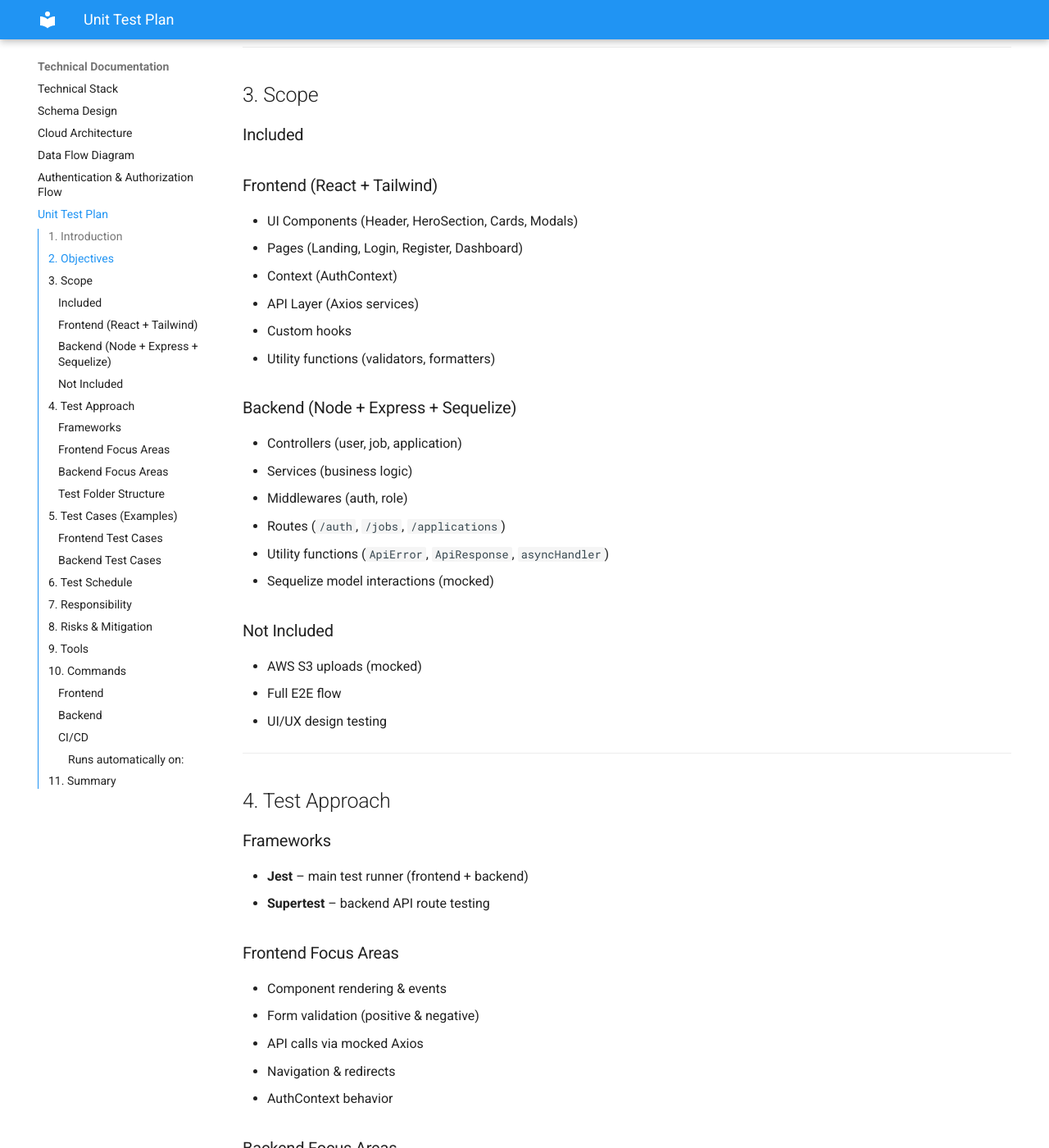
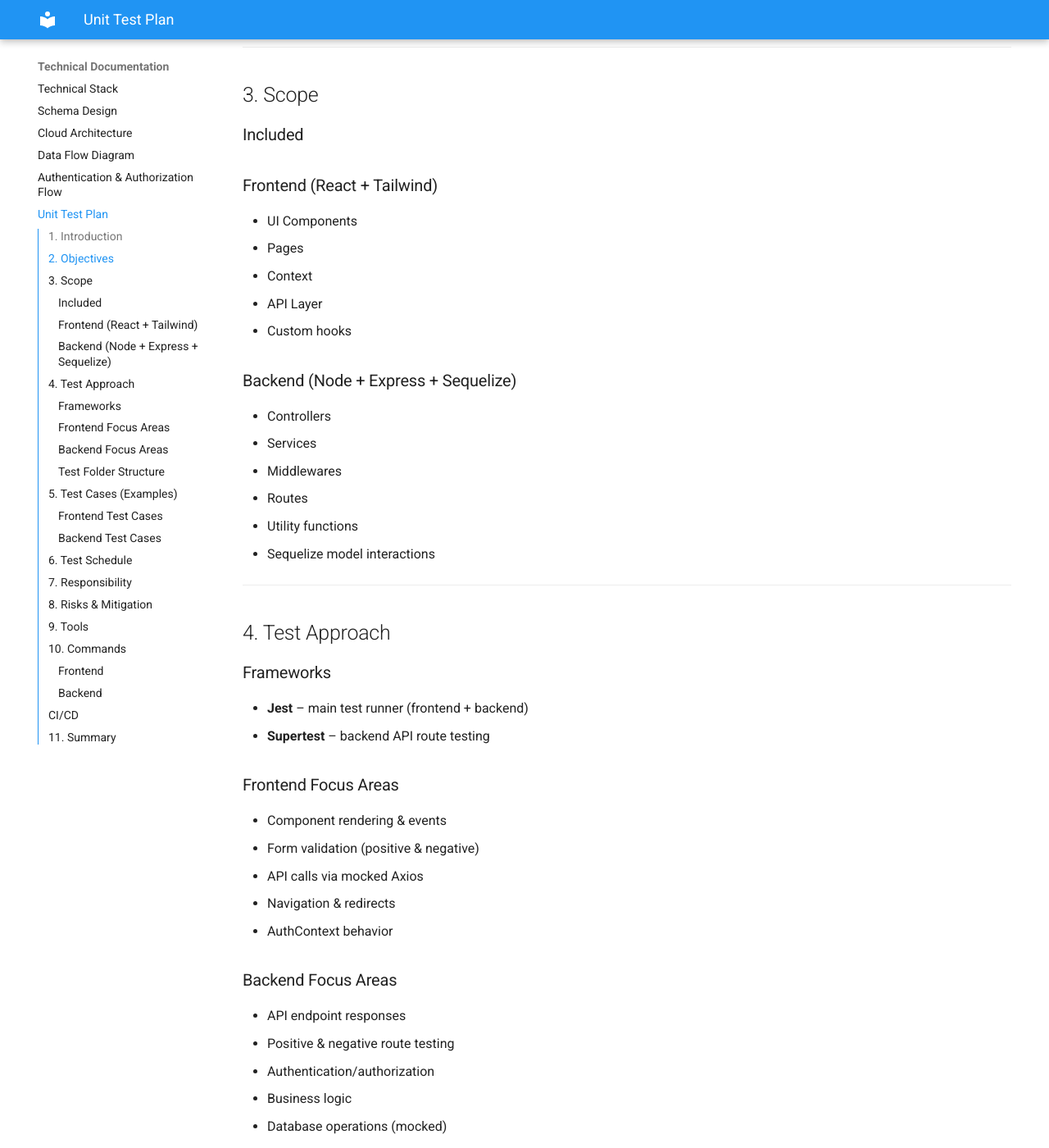
Before and after one commit to nakshatra-droid/job_platform_docs, an MkDocs documentation site: the page built from docs/test_plan.md, in a window 1280 px wide and 1400 px high, scrolled down 775 px. Shown: the whole window at 82% size. Built offline with MkDocs 1.6.1 and Material for MkDocs 9.7.7, drawn with Linux system fonts in a browser that asks for light colours; some of the changed text lies outside the part shown.

Commit message:
chore: update unit test plan

````diff
--- a/docs/test_plan.md
+++ b/docs/test_plan.md
@@ -28,25 +28,19 @@ The main goals of unit testing are:
 ### Included
 
 ### Frontend (React + Tailwind)
-- UI Components (Header, HeroSection, Cards, Modals)
-- Pages (Landing, Login, Register, Dashboard)
-- Context (AuthContext)
-- API Layer (Axios services)
+- UI Components
+- Pages
+- Context
+- API Layer
 - Custom hooks
-- Utility functions (validators, formatters)
 
 ### Backend (Node + Express + Sequelize)
-- Controllers (user, job, application)
-- Services (business logic)
-- Middlewares (auth, role)
-- Routes (`/auth`, `/jobs`, `/applications`)
-- Utility functions (`ApiError`, `ApiResponse`, `asyncHandler`)
-- Sequelize model interactions (mocked)
-
-### Not Included
-- AWS S3 uploads (mocked)
-- Full E2E flow
-- UI/UX design testing
+- Controllers
+- Services
+- Middlewares
+- Routes
+- Utility functions
+- Sequelize model interactions
 
 ---
 
@@ -67,7 +61,7 @@ The main goals of unit testing are:
 - API endpoint responses
 - Positive & negative route testing
 - Authentication/authorization
-- Business logic in services
+- Business logic
 - Database operations (mocked)
 - Error handling & utilities
 
@@ -180,11 +174,11 @@ npm test
 npm run test:coverage
 ```
 
-### CI/CD
-#### Runs automatically on:
-- Every push
-- Every pull request
-- Before merging to `develop` or `main`
+## CI/CD
+The CI/CD pipeline will run automatically on:
+
+- Every push to the `main` branch
+- Every pull request targeting the `main` branch
 
 ---
 
@@ -193,6 +187,4 @@ This Unit Test Plan ensures the **Joblelo Job Platform** remains stable, accurat
 
 - Positive + Negative tests
 - Mocked API & database tests
-- Mandatory CI/CD automation
-
-This plan will guide testing throughout the entire development lifecycle.
+- CI/CD automation
````
Also changed, not shown: other parts of docs/test_plan.md (+2 -2 lines).
